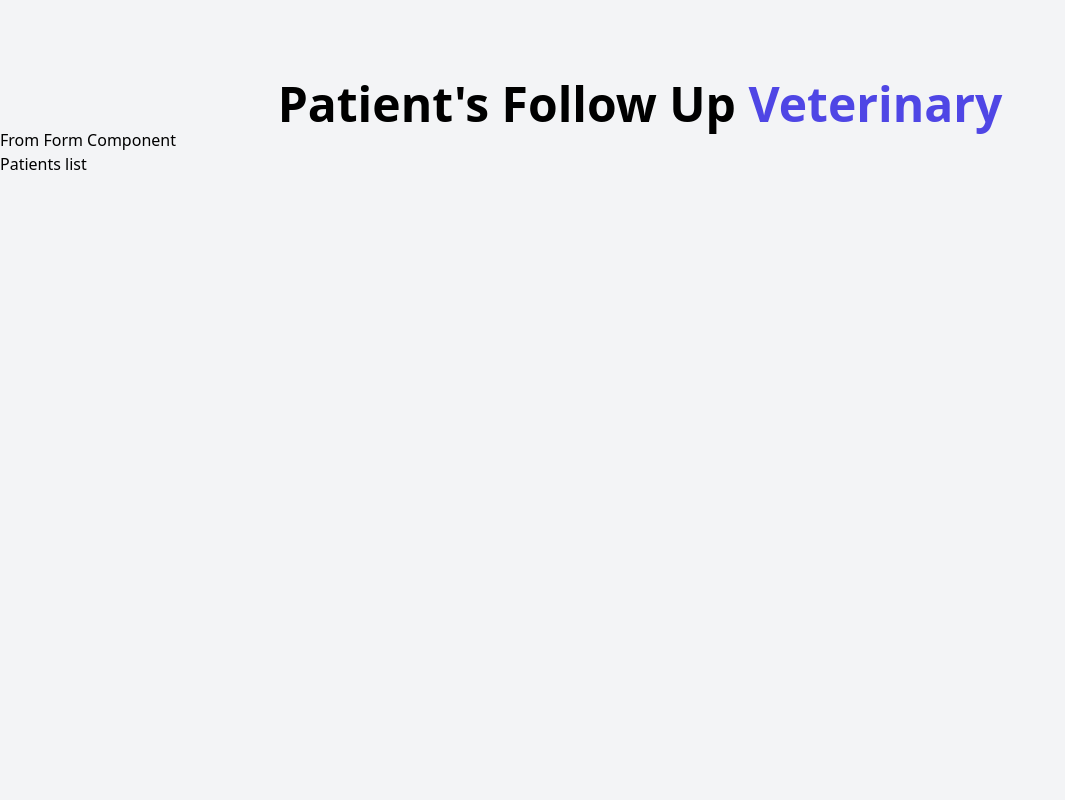
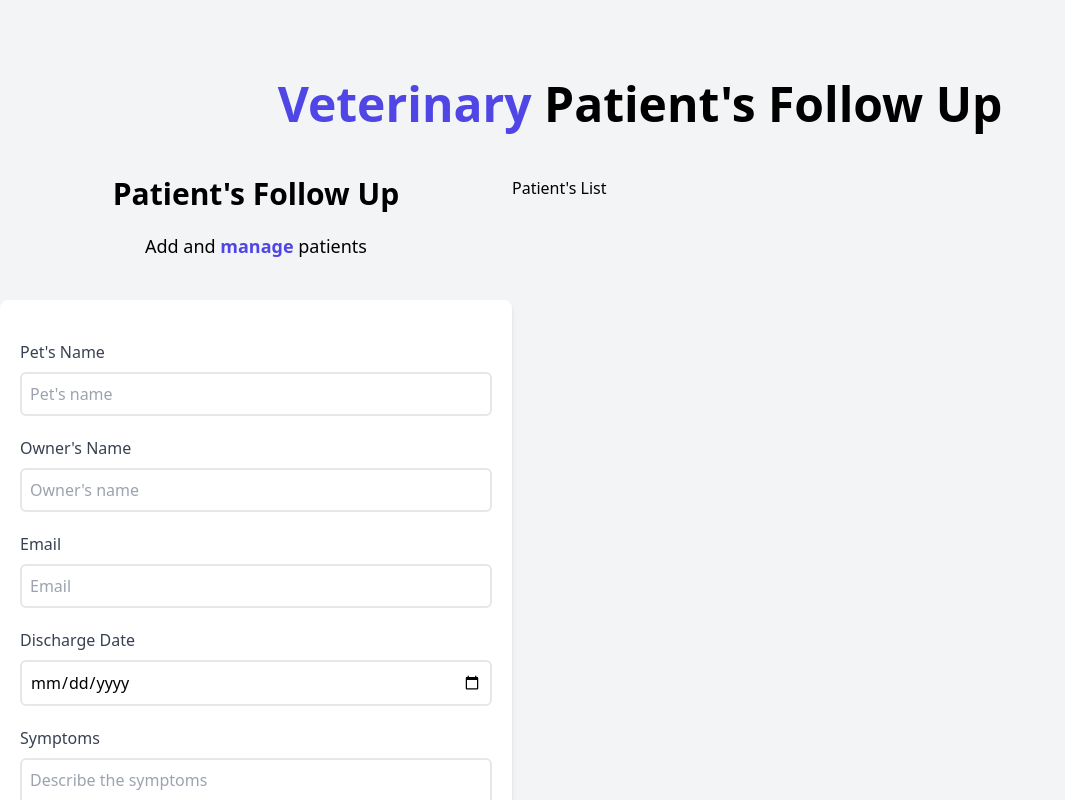
Before and after one commit to feeldiac/vet-followup, a React (Vite) app: page / in a window 1280 px wide. Shown: the top 800 px of the page, without its empty margins (0-1065 px from the left). Built offline with nearby package versions, Linux system fonts and the light colour scheme.

Commit message:
Add form fields and styles

```diff
--- a/src/App.jsx
+++ b/src/App.jsx
@@ -6,8 +6,10 @@ function App() {
   return (
     <div className="container mx-auto mt-20">
       <Header/>
-      <Form/>
-      <PatientsList/>
+      <div className="mt-12 md:flex">
+        <Form/>
+        <PatientsList/>
+      </div>
     </div>
   )
 }
--- a/src/components/Form.jsx
+++ b/src/components/Form.jsx
@@ -1,8 +1,61 @@
 const Form = () => {
   return (
-    <>
-        <h1>From Form Component</h1>
-    </>
+        <div className="md:w-1/2 lg:w-2/5">
+            <h2 className="font-black text-3xl text-center">
+                Patient's Follow Up
+            </h2>
+            <p className="text-lg mt-5 text-center mb-10">
+                Add and {''}
+                <span className="text-indigo-600 font-bold">manage</span>
+                {''} patients
+            </p>
+
+            <form className="bg-white shadow-md rounded-lg py-10 px-5 mb-10">
+                <div className="mb-5">
+                    <label htmlFor="pet-name" className="block text-gray-700 capitalize">Pet's name</label>
+                    <input
+                        className="border-2 w-full p-2 mt-2 placeholder-gray-400 rounded-md"
+                        type="text"
+                        placeholder="Pet's name"  name="pet-name" id="pet-name" />
+                </div>
+
+                <div className="mb-5">
+                    <label htmlFor="owner-name" className="block text-gray-700 capitalize">Owner's name</label>
+                    <input
+                        className="border-2 w-full p-2 mt-2 placeholder-gray-400 rounded-md"
+                        type="text"
+                        placeholder="Owner's name"  name="owner-name" id="owner-name" />
+                </div>
+
+                <div className="mb-5">
+                    <label htmlFor="email" className="block text-gray-700 capitalize">Email</label>
+                    <input
+                        className="border-2 w-full p-2 mt-2 placeholder-gray-400 rounded-md"
+                        type="text"
+                        placeholder="Email"  name="email" id="email" />
+                </div>
+
+                <div className="mb-5">
+                    <label htmlFor="discharge" className="block text-gray-700 capitalize">Discharge date</label>
+                    <input
+                        className="border-2 w-full p-2 mt-2 placeholder-gray-400 rounded-md"
+                        type="date" name="discharge" id="discharge" />
+                </div>
+
+                <div className="mb-5">
+                    <label htmlFor="symptoms" className="block text-gray-700 capitalize">Symptoms</label>
+                    <textarea
+                        className="border-2 w-full p-2 mt-2 placeholder-gray-400 rounded-md"
+                        placeholder="Describe the symptoms"  name="symptoms" id="symptoms" />
+                </div>
+
+                <input
+                    type="submit"
+                    className="bg-indigo-600 w-full p-3 text-white uppercase font-bold
+                     hover:bg-indigo-700 cursor-pointer transition-colors"
+                    value="Add Patient" />
+            </form>
+        </div>
   )
 }
 
--- a/src/components/Header.jsx
+++ b/src/components/Header.jsx
@@ -3,8 +3,8 @@ function Header() {
     return (
         <>
             <h1 className="font-black text-5xl text-center md:w-2/3 mx-auto">
-                Patient's Follow Up {''}
-                <span className="text-indigo-600">Veterinary</span>
+                <span className="text-indigo-600">Veterinary {''}</span>
+                Patient's Follow Up
             </h1>
         </>
     )
--- a/src/components/PatientsList.jsx
+++ b/src/components/PatientsList.jsx
@@ -2,9 +2,9 @@ import React from 'react'
 
 const PatientsList = () => {
   return (
-    <>
-        <h2>Patients list</h2>
-    </>
+    <div className="md:w-1/2 lg:w-3/5">
+            <h2>Patient's List</h2>
+    </div>
   )
 }
 
```
